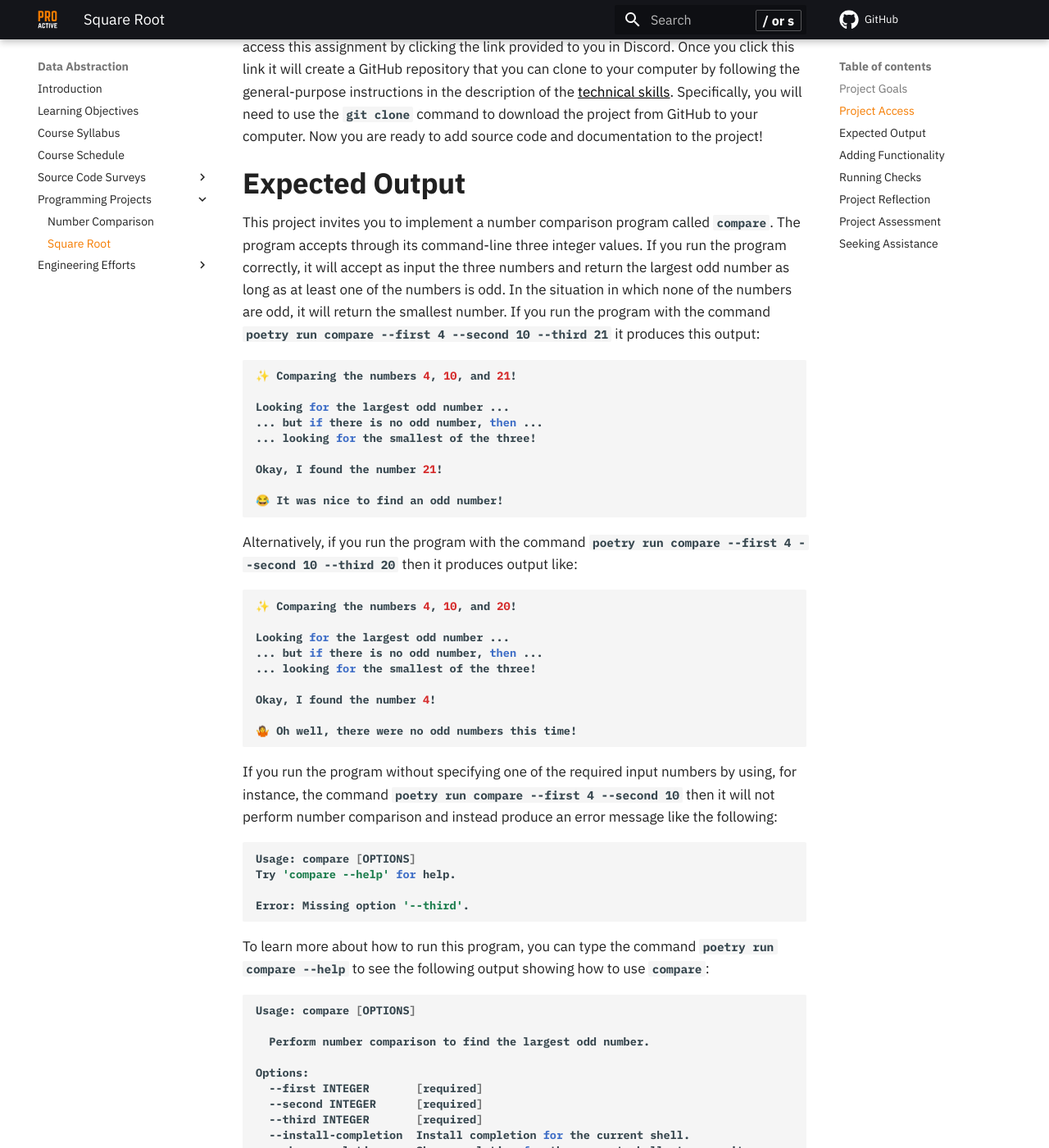
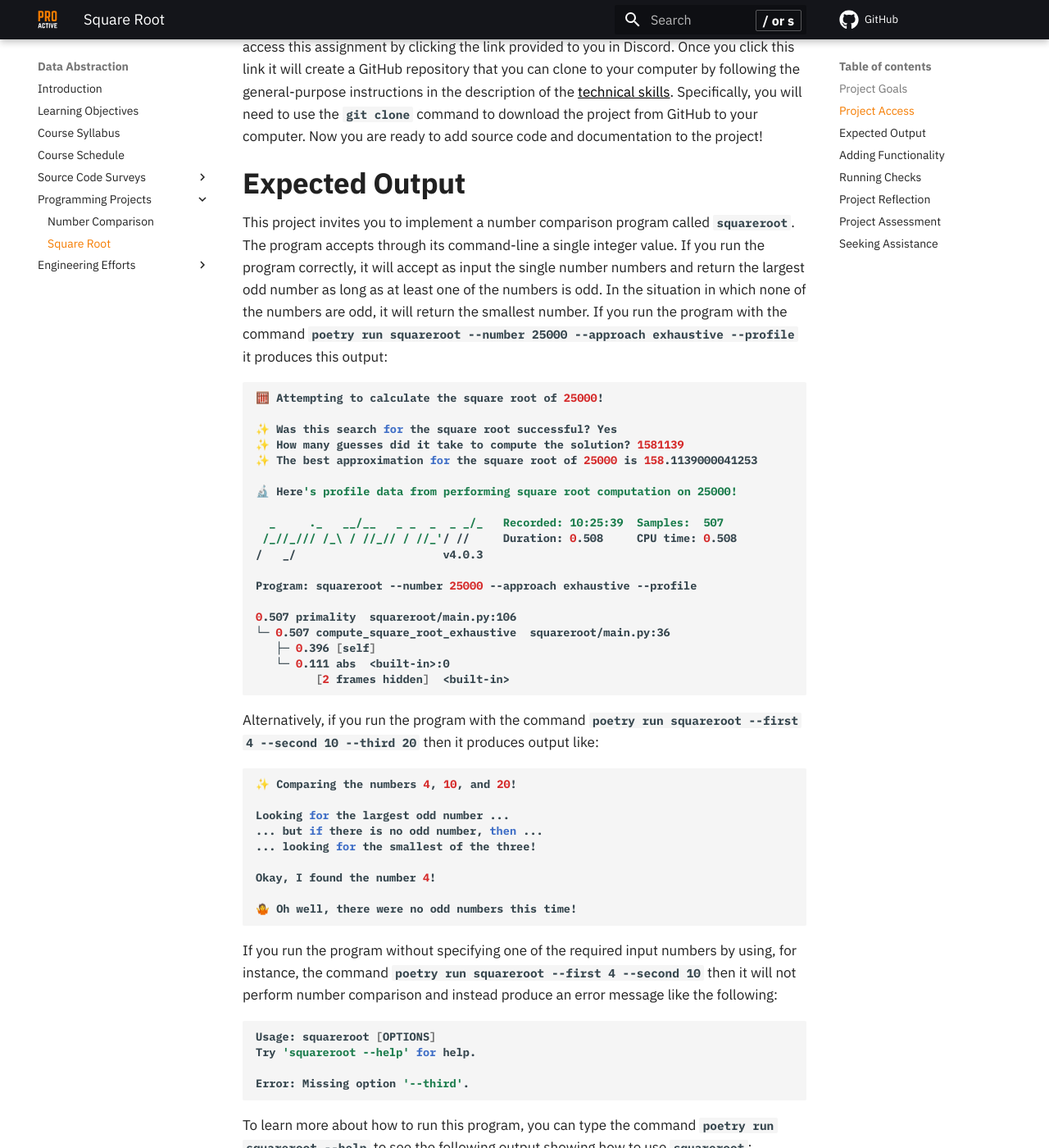
Before and after one commit to ProactiveProgrammers/www.proactiveprogrammers.com, an MkDocs documentation site: the page built from docs/data-abstraction/programming-projects/square-root.md, in a window 1280 px wide and 1400 px high, scrolled down 668 px. Shown: the whole window at 82% size. Built offline with MkDocs 1.6.1 and Material for MkDocs 9.7.7, drawn with Linux system fonts in a browser that asks for light colours; comment, search, counter and statistics services are not loaded; some of the changed text lies outside the part shown.

Commit message:
feat: Add the output from running the first command in square-root.

````diff
--- a/docs/data-abstraction/programming-projects/square-root.md
+++ b/docs/data-abstraction/programming-projects/square-root.md
@@ -33,26 +33,37 @@ project!
 ## Expected Output
 
 This project invites you to implement a number comparison program called
-`compare`. The program accepts through its command-line three integer values. If
-you run the program correctly, it will accept as input the three numbers and
-return the largest odd number as long as at least one of the numbers is odd. In
-the situation in which none of the numbers are odd, it will return the smallest
-number. If you run the program with the command `poetry run compare --first 4
---second 10 --third 21` it produces this output:
+`squareroot`. The program accepts through its command-line a single integer
+value. If you run the program correctly, it will accept as input the single
+number numbers and return the largest odd number as long as at least one of the
+numbers is odd. In the situation in which none of the numbers are odd, it will
+return the smallest number. If you run the program with the command `poetry run
+squareroot --number 25000 --approach exhaustive --profile` it produces this
+output:
 
 ```shell
-✨ Comparing the numbers 4, 10, and 21!
+🧮 Attempting to calculate the square root of 25000!
 
-Looking for the largest odd number ...
-... but if there is no odd number, then ...
-... looking for the smallest of the three!
+✨ Was this search for the square root successful? Yes
+✨ How many guesses did it take to compute the solution? 1581139
+✨ The best approximation for the square root of 25000 is 158.1139000041253
 
-Okay, I found the number 21!
+🔬 Here's profile data from performing square root computation on 25000!
 
-😂 It was nice to find an odd number!
+  _     ._   __/__   _ _  _  _ _/_   Recorded: 10:25:39  Samples:  507
+ /_//_/// /_\ / //_// / //_'/ //     Duration: 0.508     CPU time: 0.508
+/   _/                      v4.0.3
+
+Program: squareroot --number 25000 --approach exhaustive --profile
+
+0.507 primality  squareroot/main.py:106
+└─ 0.507 compute_square_root_exhaustive  squareroot/main.py:36
+   ├─ 0.396 [self]
+   └─ 0.111 abs  <built-in>:0
+         [2 frames hidden]  <built-in>
 ```
 
-Alternatively, if you run the program with the command `poetry run compare
+Alternatively, if you run the program with the command `poetry run squareroot
 --first 4 --second 10 --third 20` then it produces output like:
 
 ```shell
@@ -68,22 +79,22 @@ Okay, I found the number 4!
 ```
 
 If you run the program without specifying one of the required input numbers by
-using, for instance, the command `poetry run compare --first 4 --second 10` then
+using, for instance, the command `poetry run squareroot --first 4 --second 10` then
 it will not perform number comparison and instead produce an error message like
 the following:
 
 ```shell
-Usage: compare [OPTIONS]
-Try 'compare --help' for help.
+Usage: squareroot [OPTIONS]
+Try 'squareroot --help' for help.
 
 Error: Missing option '--third'.
 ```
 
 To learn more about how to run this program, you can type the command `poetry
-run compare --help` to see the following output showing how to use `compare`:
+run squareroot --help` to see the following output showing how to use `squareroot`:
 
 ```shell
-Usage: compare [OPTIONS]
+Usage: squareroot [OPTIONS]
 
   Perform number comparison to find the largest odd number.
 
@@ -100,23 +111,23 @@ Options:
 
 Please note that the provided source code does not contain all of the
 functionality to produce this output. As explained in the next section, you are
-invited to add all of the missing features and ensure that `compare` produces
+invited to add all of the missing features and ensure that `squareroot` produces
 the expected output. Once the program is working correctly, it should produce
 all of the expected output described in this section.
 
 ???+ note
 
-    Don't forget that if you want to run the `compare` program you must use your
+    Don't forget that if you want to run the `squareroot` program you must use your
     terminal window to first go into the GitHub repository containing this
-    project and then go into the `compare` directory that contains the project's
+    project and then go into the `squareroot` directory that contains the project's
     source code. Finally, remember that before running the program you must run
     `poetry install` to add the dependencies.
 
 ## Adding Functionality
 
-If you study the file `compare/compare/main.py` you will see that it has many
+If you study the file `squareroot/squareroot/main.py` you will see that it has many
 `TODO` markers that designate the parts of the program that you need to
-implement before `compare` will produce correct output. If you run the provided
+implement before `squareroot` will produce correct output. If you run the provided
 test suite with the command `poetry run task test` you will see that it produces
 output like the following:
 
@@ -127,19 +138,19 @@ output like the following:
 >       assert minimum == 3
 E       assert None == 3
 
-tests/test_compare.py:16: AssertionError
+tests/test_squareroot.py:16: AssertionError
 ```
 
-Alternatively, running the program with a command like `poetry run compare
---first 4 --second 10 --third 21` will not produce any output because `compare`
+Alternatively, running the program with a command like `poetry run squareroot
+--first 4 --second 10 --third 21` will not produce any output because `squareroot`
 is missing this functionality! As you complete the tasks near each of the `TODO`
 markers, all while following the relevant instructions in the description of the
 [technical skills](/proactive-skills/introduction-proactive-skills/), you should
-have a version of `compare` that produces all of the expected output.
+have a version of `squareroot` that produces all of the expected output.
 
-The `compare` program uses the `get_minimum` function to identify the minimum of
-three int values. You can read a test case in the `test_compare.py` test suite
-to learn more about how `compare`'s `get_minimum` function should work. For
+The `squareroot` program uses the `get_minimum` function to identify the minimum of
+three int values. You can read a test case in the `test_squareroot.py` test suite
+to learn more about how `squareroot`'s `get_minimum` function should work. For
 instance, the following test case confirms that when `get_minimum` receives the
 inputs `3`, `4`, and `5` then it should return the value of `3`, regardless of
 the order in which the values are input to the function. Studying the source
@@ -159,8 +170,8 @@ def test_find_minimum():
 ```
 
 If the `get_minimum` function works correctly, then you can start to implement
-and test the `get_largest_odd` function in the `compare` program! You can read
-some test cases in `test_compare.py` test suite to learn more about how
+and test the `get_largest_odd` function in the `squareroot` program! You can read
+some test cases in `test_squareroot.py` test suite to learn more about how
 `get_largest_odd` should work. For example, the following test case confirms
 that when `get_largest_odd` receives the values `21`, `4`, and `17` it will
 return `21`. In contrast, if it receives the inputs `21`, `4`, and `117` it will
@@ -177,12 +188,12 @@ def test_largest_odd_can_find_one():
     assert found is True
 ```
 
-In summary, you should implement the following functions for the `compare`
+In summary, you should implement the following functions for the `squareroot`
 program:
 
 - `def get_minimum(first: int, second: int, third: int) -> int`
 - `def get_largest_odd(first: int, second: int, third: int) -> Tuple[int, bool]`
-- `def compare(first: int = typer.Option(...), second: int = typer.Option(...),
+- `def squareroot(first: int = typer.Option(...), second: int = typer.Option(...),
   third: int = typer.Option(...)) -> None`
 
 It is worth noting that the `get_largest_odd` function returns two values in the
@@ -199,11 +210,11 @@ it includes the following section that specifies different executable tasks:
 
 ```toml
 [tool.taskipy.tasks]
-black = { cmd = "black compare tests --check", help = "Run the black checks for source code format" }
-flake8 = { cmd = "flake8 compare tests", help = "Run the flake8 checks for source code documentation" }
-mypy = { cmd = "poetry run mypy compare", help = "Run the mypy type checker for potential type errors" }
-pydocstyle = { cmd = "pydocstyle compare tests", help = "Run the pydocstyle checks for source code documentation" }
-pylint = { cmd = "pylint compare tests", help = "Run the pylint checks for source code documentation" }
+black = { cmd = "black squareroot tests --check", help = "Run the black checks for source code format" }
+flake8 = { cmd = "flake8 squareroot tests", help = "Run the flake8 checks for source code documentation" }
+mypy = { cmd = "poetry run mypy squareroot", help = "Run the mypy type checker for potential type errors" }
+pydocstyle = { cmd = "pydocstyle squareroot tests", help = "Run the pydocstyle checks for source code documentation" }
+pylint = { cmd = "pylint squareroot tests", help = "Run the pylint checks for source code documentation" }
 test = { cmd = "pytest -x -s", help = "Run the pytest test suite" }
 test-silent = { cmd = "pytest -x --show-capture=no", help = "Run the pytest test suite without showing output" }
 all = "task black && task flake8 && task pydocstyle && task pylint && task mypy && task test"
@@ -215,7 +226,7 @@ automatically run all of the linters designed to check the Python source code in
 your program and its test suite. You can also use the command `poetry run task
 black` to confirm that your source code adheres to the industry-standard format
 defined by the `black` tool. If it does not adhere to the standard then you can
-run the command `poetry run black compare tests` and it will automatically
+run the command `poetry run black squareroot tests` and it will automatically
 reformat the source code.
 
 Along with running tasks like `poetry run task lint`, you can leverage the
@@ -223,7 +234,7 @@ relevant instructions in the [technical
 skills](/proactive-skills/introduction-proactive-skills/) to enter into a Docker
 container and run `gradle grade` to check your work. If `gradle grade` shows
 that all checks pass, you will know that you made progress towards correctly
-implementing and writing about `compare`.
+implementing and writing about `squareroot`.
 
 If your program has all of the anticipated functionality, you can run the
 command `poetry run task test` and see that the test suite produces output like
@@ -232,7 +243,7 @@ this:
 ```shell
 collected 4 items
 
-tests/test_compare.py ....
+tests/test_squareroot.py ....
 ```
 
 ???+ note
@@ -252,7 +263,7 @@ Once you have finished all of the previous technical tasks, you can use a text
 editor to answer all of the questions in the `writing/reflection.md` file. For
 instance, you should provide the output of the Python program in a fenced code
 block, explain the meaning of the Python source code segments that you
-implemented and tested, compare and contrast different implementations of the
+implemented and tested, squareroot and contrast different implementations of the
 Python function called `get_largest_odd`, and answer all of the other questions
 about your experiences in completing this project.
 
````
